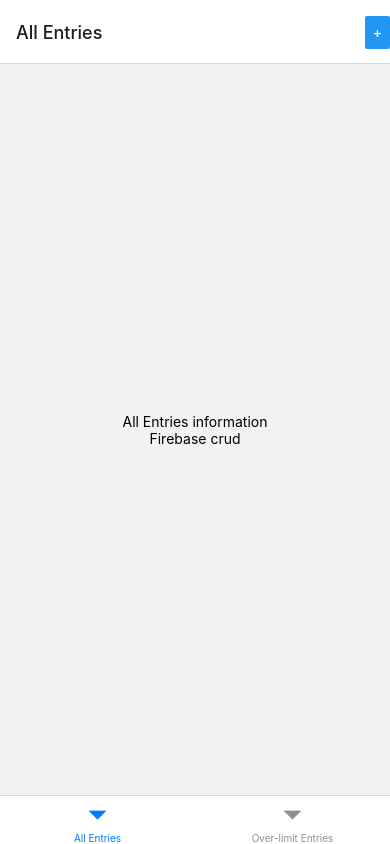
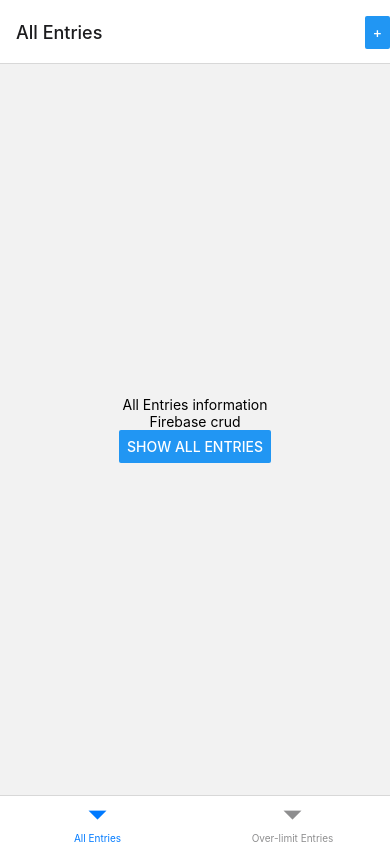
Before and after one commit to guanxiaotongyz/CS5520-Spring23-Assignment2-GXT, a React Native app: screen / in a window 390 px wide. Built offline with nearby package versions, Linux system fonts and the light colour scheme.

Commit message:
read datafrom firestore

```diff
--- a/firebase/config.js
+++ b/firebase/config.js
@@ -1,6 +1,7 @@
 // Import the functions you need from the SDKs you need
 import { initializeApp } from "firebase/app";
 import { getFirestore } from "firebase/firestore";
+
 // TODO: Add SDKs for Firebase products that you want to use
 // https://firebase.google.com/docs/web/setup#available-libraries
 
@@ -16,3 +17,6 @@ const firebaseConfig = {
 
 // Initialize Firebase
 const app = initializeApp(firebaseConfig);
+
+// Initialize Cloud Firestore through Firebase
+export const db = getFirestore(app);
--- a/screens/AllEntries.js
+++ b/screens/AllEntries.js
@@ -1,12 +1,27 @@
 import { View, Text, Button } from 'react-native'
 import React from 'react'
+import {collection, doc,  getDocs, getDoc} from 'firebase/firestore'
+import {db} from '../firebase/config'
+
+// Get all entries from firebase
+function getAllEntries() {
+    getDocs(collection(db, "entries")).then((docSnap) => {
+        let entries = []
+        docSnap.forEach((doc) => {
+            entries.push({...doc.data() , id: doc.id})
+        })
+        console.log("document" ,entries)
+        })
+}
+
 
 const AllEntries = () => {
     return (
         <View style={{ flex: 1, justifyContent: "center", alignItems: "center" }}>
           <Text>All Entries information</Text>
           <Text>Firebase crud</Text>
-
+          {/*show all entries*/}
+          <Button title="Show all entries" onPress={getAllEntries}></Button>
         </View>
       );
 }
```
